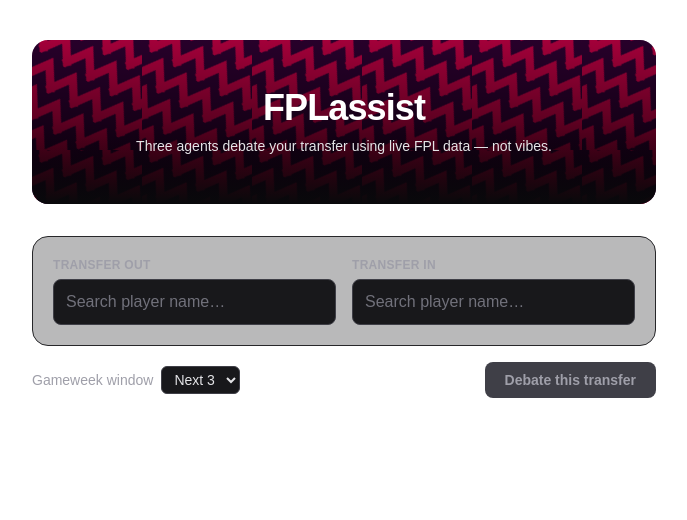
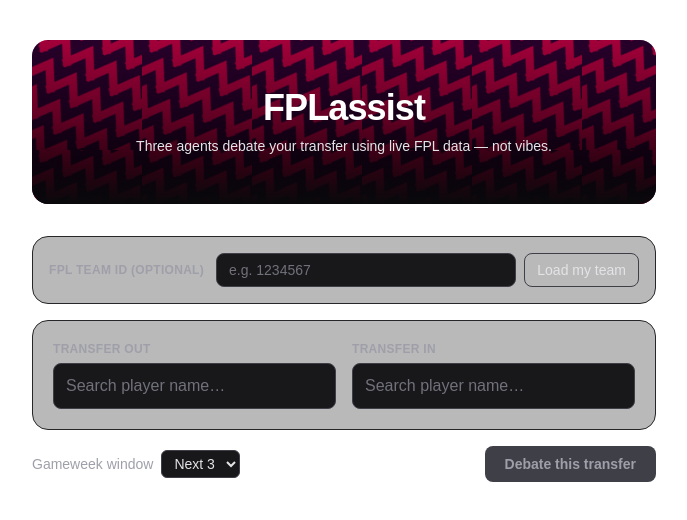
Before and after one commit to ashinms/FPLassist, a Next.js app: page / in a window 1280 px wide. Shown: the top 520 px of the page, without its empty margins (296-983 px from the left). Built offline with nearby package versions, Linux system fonts and the light colour scheme.

Commit message:
Add Team ID import to scope Transfer Out to your squad and check budget

```diff
--- a/src/app/page.tsx
+++ b/src/app/page.tsx
@@ -11,6 +11,34 @@ const LOADING_MESSAGES = [
   "Arbiter is weighing the verdict…",
 ];
 
+interface TeamData {
+  squad: PlayerResult[];
+  bankM: number;
+  teamValueM: number;
+}
+
+function AffordabilityNote({
+  bankM,
+  sellPlayer,
+  buyPlayer,
+}: {
+  bankM: number;
+  sellPlayer: PlayerResult;
+  buyPlayer: PlayerResult;
+}) {
+  const netCost = Number((buyPlayer.priceM - sellPlayer.priceM).toFixed(1));
+  const affordable = netCost <= bankM;
+  const costLine =
+    netCost <= 0
+      ? `frees up £${Math.abs(netCost)}m`
+      : `costs £${netCost}m, you have £${bankM}m in the bank`;
+  return (
+    <p className={`mt-3 text-sm ${affordable ? "text-emerald-400" : "text-rose-400"}`}>
+      {affordable ? `✓ Affordable — this transfer ${costLine}.` : `✗ Over budget — this transfer ${costLine}.`}
+    </p>
+  );
+}
+
 export default function Home() {
   const [sellPlayer, setSellPlayer] = useState<PlayerResult | null>(null);
   const [buyPlayer, setBuyPlayer] = useState<PlayerResult | null>(null);
@@ -20,6 +48,42 @@ export default function Home() {
   const [result, setResult] = useState<DebateResult | null>(null);
   const [error, setError] = useState<string | null>(null);
   const intervalRef = useRef<ReturnType<typeof setInterval> | null>(null);
+
+  const [teamIdInput, setTeamIdInput] = useState("");
+  const [teamData, setTeamData] = useState<TeamData | null>(null);
+  const [teamLoading, setTeamLoading] = useState(false);
+  const [teamError, setTeamError] = useState<string | null>(null);
+
+  async function loadTeam() {
+    const id = Number(teamIdInput);
+    if (!id || id < 1) {
+      setTeamError("Enter a valid team ID");
+      return;
+    }
+    setTeamLoading(true);
+    setTeamError(null);
+    try {
+      const res = await fetch(`/api/team/${id}`);
+      const data = await res.json();
+      if (!res.ok) {
+        setTeamError(data.error ?? "Could not load team");
+        return;
+      }
+      setTeamData(data);
+      setSellPlayer(null);
+    } catch {
+      setTeamError("Network error loading team");
+    } finally {
+      setTeamLoading(false);
+    }
+  }
+
+  function clearTeam() {
+    setTeamData(null);
+    setTeamIdInput("");
+    setTeamError(null);
+    setSellPlayer(null);
+  }
 
   useEffect(() => {
     if (!loading) return;
@@ -74,12 +138,54 @@ export default function Home() {
         </div>
       </header>
 
+      <div className="mb-4 rounded-2xl border border-zinc-800 bg-zinc-900/30 p-4">
+        {teamData ? (
+          <div className="flex flex-wrap items-center justify-between gap-2">
+            <p className="text-sm text-zinc-300">
+              Squad loaded —{" "}
+              <span className="text-zinc-400">
+                Bank £{teamData.bankM}m · Team value £{teamData.teamValueM}m
+              </span>
+            </p>
+            <button
+              onClick={clearTeam}
+              className="text-xs text-zinc-500 hover:text-zinc-300"
+            >
+              Clear
+            </button>
+          </div>
+        ) : (
+          <div className="flex flex-col gap-2 sm:flex-row sm:items-center">
+            <label className="text-xs font-semibold uppercase tracking-wide text-zinc-400 sm:mr-1">
+              FPL Team ID (optional)
+            </label>
+            <input
+              value={teamIdInput}
+              onChange={(e) => setTeamIdInput(e.target.value)}
+              onKeyDown={(e) => e.key === "Enter" && loadTeam()}
+              placeholder="e.g. 1234567"
+              inputMode="numeric"
+              className="flex-1 rounded-lg border border-zinc-700 bg-zinc-900 px-3 py-1.5 text-sm text-zinc-100 placeholder-zinc-500 outline-none focus:ring-1 focus:ring-zinc-500"
+            />
+            <button
+              onClick={loadTeam}
+              disabled={teamLoading}
+              className="rounded-lg border border-zinc-700 px-3 py-1.5 text-sm text-zinc-200 hover:bg-zinc-800 disabled:opacity-50"
+            >
+              {teamLoading ? "Loading…" : "Load my team"}
+            </button>
+          </div>
+        )}
+        {teamError && <p className="mt-2 text-xs text-rose-400">{teamError}</p>}
+      </div>
+
       <div className="flex flex-col gap-4 rounded-2xl border border-zinc-800 bg-zinc-900/30 p-4 sm:flex-row sm:p-5">
         <PlayerAutocomplete
           label="Transfer out"
           accent="sell"
           selected={sellPlayer}
           onSelect={setSellPlayer}
+          squad={teamData?.squad}
         />
         <PlayerAutocomplete
           label="Transfer in"
@@ -88,6 +194,10 @@ export default function Home() {
           onSelect={setBuyPlayer}
         />
       </div>
+
+      {teamData && sellPlayer && buyPlayer && (
+        <AffordabilityNote bankM={teamData.bankM} sellPlayer={sellPlayer} buyPlayer={buyPlayer} />
+      )}
 
       <div className="mt-4 flex items-center justify-between gap-4">
         <label className="flex items-center gap-2 text-sm text-zinc-400">
--- a/src/components/PlayerAutocomplete.tsx
+++ b/src/components/PlayerAutocomplete.tsx
@@ -29,6 +29,8 @@ interface Props {
   accent: "buy" | "sell";
   onSelect: (player: PlayerResult) => void;
   selected: PlayerResult | null;
+  /** When provided, search is scoped to this squad (client-side, no API call) instead of the full player database. */
+  squad?: PlayerResult[];
 }
 
 function PlayerAvatar({ player, size }: { player: PlayerResult; size: number }) {
@@ -55,14 +57,15 @@ function PlayerAvatar({ player, size }: { player: PlayerResult; size: number })
   );
 }
 
-export default function PlayerAutocomplete({ label, accent, onSelect, selected }: Props) {
+export default function PlayerAutocomplete({ label, accent, onSelect, selected, squad }: Props) {
   const [query, setQuery] = useState("");
   const [results, setResults] = useState<PlayerResult[]>([]);
   const [open, setOpen] = useState(false);
   const containerRef = useRef<HTMLDivElement>(null);
 
+  // Full-database mode: debounced search against the live FPL player list.
   useEffect(() => {
-    if (!query.trim() || selected) return;
+    if (squad || !query.trim() || selected) return;
     const controller = new AbortController();
     const timer = setTimeout(async () => {
       try {
@@ -80,7 +83,7 @@ export default function PlayerAutocomplete({ label, accent, onSelect, selected }
       clearTimeout(timer);
       controller.abort();
     };
-  }, [query, selected]);
+  }, [query, selected, squad]);
 
   useEffect(() => {
     function handleClickOutside(e: MouseEvent) {
@@ -91,6 +94,15 @@ export default function PlayerAutocomplete({ label, accent, onSelect, selected }
     document.addEventListener("mousedown", handleClickOutside);
     return () => document.removeEventListener("mousedown", handleClickOutside);
   }, []);
+
+  // Squad mode is pure derived state — filter the loaded 15 client-side on every
+  // render instead of syncing it through an effect + setState.
+  const displayResults = squad
+    ? (() => {
+        const q = query.trim().toLowerCase();
+        return q ? squad.filter((p) => p.webName.toLowerCase().includes(q)) : squad;
+      })()
+    : results;
 
   const accentRing = accent === "buy" ? "focus-within:ring-emerald-500" : "focus-within:ring-rose-500";
 
@@ -136,17 +148,17 @@ export default function PlayerAutocomplete({ label, accent, onSelect, selected }
           onChange={(e) => {
             const value = e.target.value;
             setQuery(value);
-            if (!value.trim()) setResults([]);
+            if (!squad && !value.trim()) setResults([]);
           }}
-          onFocus={() => results.length > 0 && setOpen(true)}
-          placeholder="Search player name…"
+          onFocus={() => (displayResults.length > 0 || squad) && setOpen(true)}
+          placeholder={squad ? "Search your squad…" : "Search player name…"}
           className={`w-full rounded-lg border border-zinc-700 bg-zinc-900 px-3 py-2.5 text-zinc-100 placeholder-zinc-500 outline-none ring-1 ring-transparent transition ${accentRing}`}
         />
       )}
 
-      {open && results.length > 0 && !selected && (
+      {open && displayResults.length > 0 && !selected && (
         <ul className="absolute z-10 mt-1 w-full overflow-hidden rounded-lg border border-zinc-700 bg-zinc-900 shadow-xl">
-          {results.map((p) => (
+          {displayResults.map((p) => (
             <li key={p.id}>
               <button
                 onClick={() => {
```
